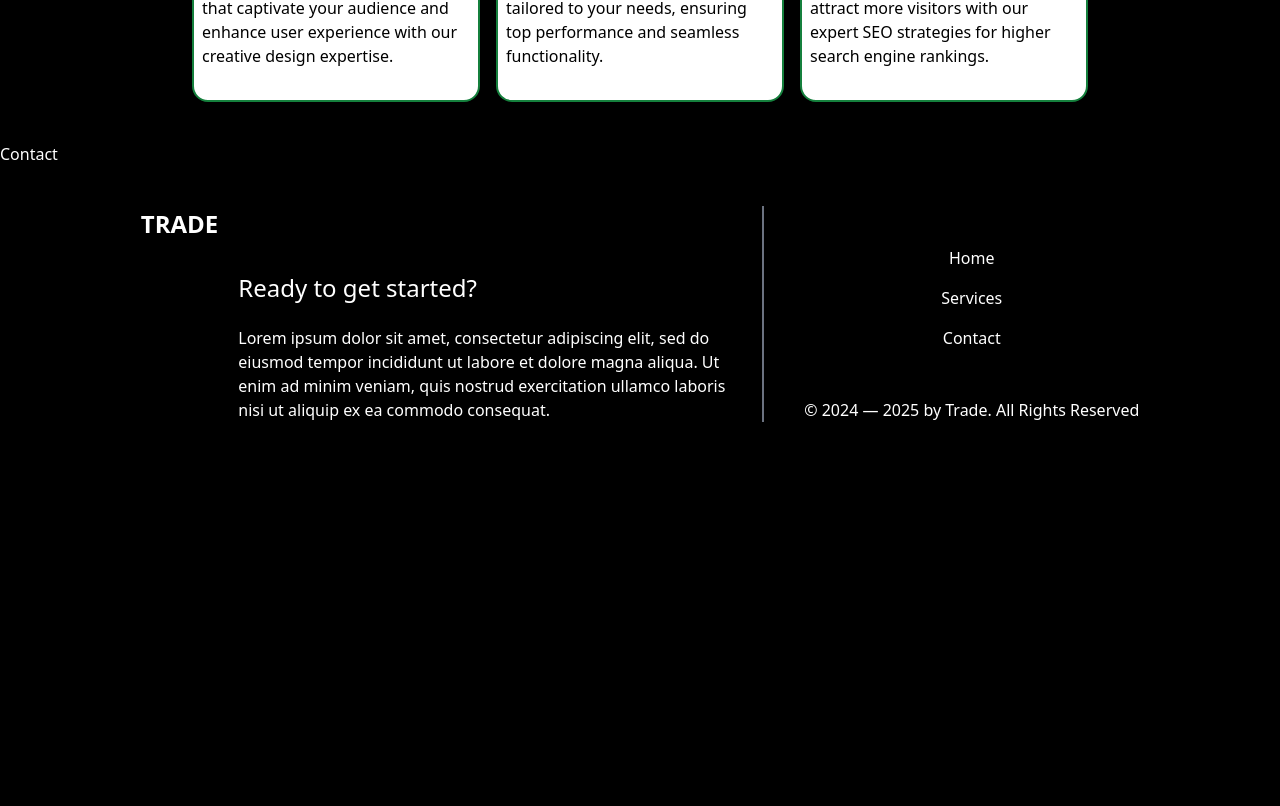
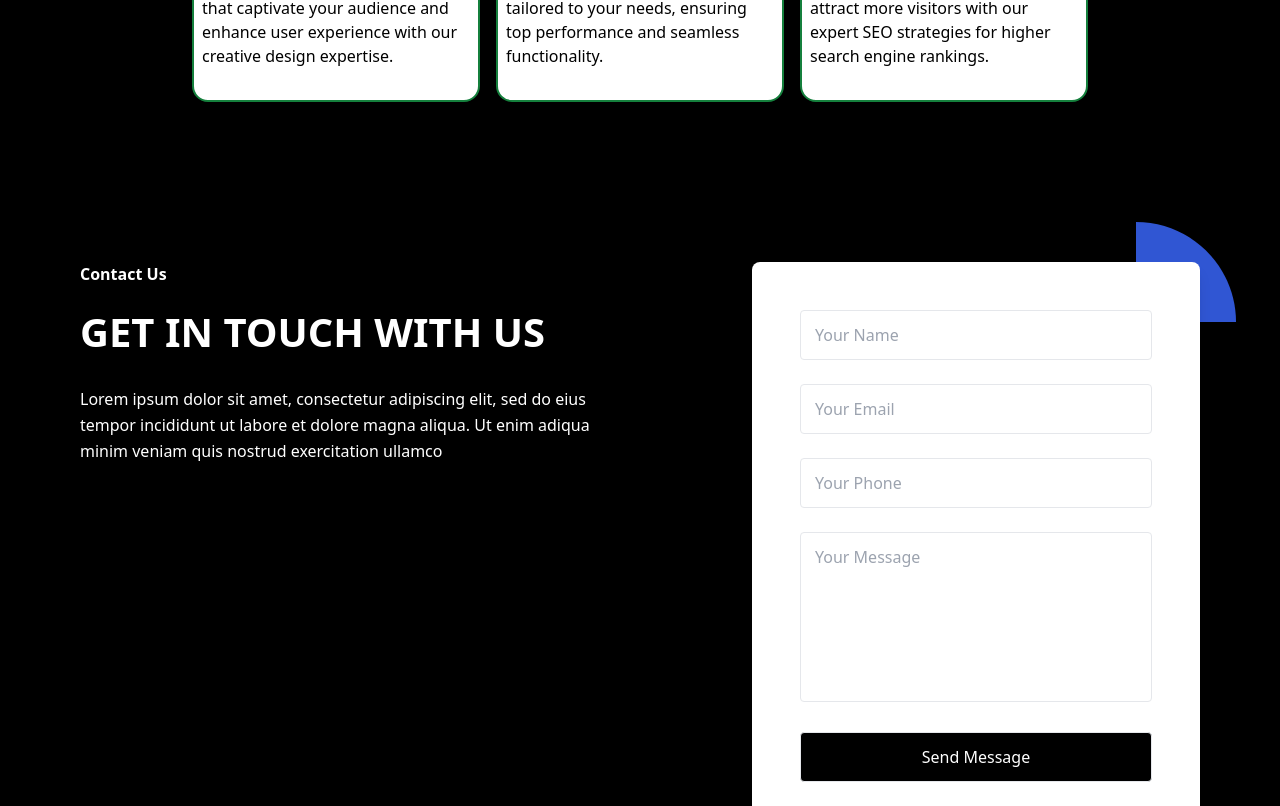
Before and after one commit to UnifiedUplift/-ABC-Company, a Next.js app: page / in a window 1280 px wide. Shown: the part 994-1800 px from the top of the page. Before the commit the page ends 1456 px from the top, so only its background shows below. Built offline with nearby package versions, Linux system fonts and the light colour scheme.

Commit message:
added Contact page

```diff
--- a/components/Contact.jsx
+++ b/components/Contact.jsx
@@ -1,9 +1,150 @@
-import React from 'react'
+import React from "react";
 
 const Contact = () => {
   return (
-    <div>Contact</div>
-  )
-}
+    <section class="bg-black py-20 px-20 lg:py-[120px] overflow-hidden relative z-10">
+      <div class="container">
+        <div class="flex flex-wrap lg:justify-between -mx-4">
+          <div class="w-full lg:w-1/2 xl:w-6/12 px-4">
+            <div class="max-w-[570px] mb-12 lg:mb-0">
+              <span class="block mb-4 text-base text-primary font-semibold">
+                Contact Us
+              </span>
+              <h2
+                class="
+                  text-dark
+                  mb-6
+                  uppercase
+                  font-bold
+                  text-[32px]
+                  sm:text-[40px]
+                  lg:text-[36px]
+                  xl:text-[40px]
+                  "
+              >
+                GET IN TOUCH WITH US
+              </h2>
+              <p class="text-base text-body-color leading-relaxed mb-9">
+                Lorem ipsum dolor sit amet, consectetur adipiscing elit, sed do
+                eius tempor incididunt ut labore et dolore magna aliqua. Ut enim
+                adiqua minim veniam quis nostrud exercitation ullamco
+              </p>
+            </div>
+          </div>
+          <div class="w-full lg:w-1/2 xl:w-5/12 px-4">
+            <div class="bg-white relative rounded-lg p-8 sm:p-12 shadow-lg">
+              <form>
+                <div class="mb-6">
+                  <input
+                    type="text"
+                    placeholder="Your Name"
+                    class="
+                        w-full
+                        rounded
+                        py-3
+                        px-[14px]
+                        text-black
+                        border border-[f0f0f0]
+                        outline-none
+                        focus-visible:shadow-none
+                        focus:border-primary
+                        "
+                  />
+                </div>
+                <div class="mb-6">
+                  <input
+                    type="email"
+                    placeholder="Your Email"
+                    class="
+                        w-full
+                        rounded
+                        py-3
+                        px-[14px]
+                        text-black
+                        border border-[f0f0f0]
+                        outline-none
+                        focus-visible:shadow-none
+                        focus:border-primary
+                        "
+                  />
+                </div>
+                <div class="mb-6">
+                  <input
+                    type="text"
+                    placeholder="Your Phone"
+                    class="
+                        w-full
+                        rounded
+                        py-3
+                        px-[14px]
+                        text-black
+                        border border-[f0f0f0]
+                        outline-none
+                        focus-visible:shadow-none
+                        focus:border-primary
+                        "
+                  />
+                </div>
+                <div class="mb-6">
+                  <textarea
+                    rows="6"
+                    placeholder="Your Message"
+                    class="
+                        w-full
+                        rounded
+                        py-3
+                        px-[14px]
+                        text-black
+                        border border-[f0f0f0]
+                        resize-none
+                        outline-none
+                        focus-visible:shadow-none
+                        focus:border-primary
+                        "
+                  ></textarea>
+                </div>
+                <div>
+                  <button
+                    type="submit"
+                    class="
+                        w-full
+                        text-white
+                        bg-primary
+                        rounded
+                        border border-primary
+                        p-3
+                        transition
+                        hover:bg-opacity-90
+                        "
+                  >
+                    Send Message
+                  </button>
+                </div>
+              </form>
+              <div>
+                <span class="absolute -top-10 -right-9 z-[-1]">
+                  <svg
+                    width="100"
+                    height="100"
+                    viewBox="0 0 100 100"
+                    fill="none"
+                    xmlns="http://www.w3.org/2000/svg"
+                  >
+                    <path
+                      fill-rule="evenodd"
+                      clip-rule="evenodd"
+                      d="M0 100C0 44.7715 0 0 0 0C55.2285 0 100 44.7715 100 100C100 100 100 100 0 100Z"
+                      fill="#3056D3"
+                    />
+                  </svg>
+                </span>
+              </div>
+            </div>
+          </div>
+        </div>
+      </div>
+    </section>
+  );
+};
 
-export default Contact
+export default Contact;
```
